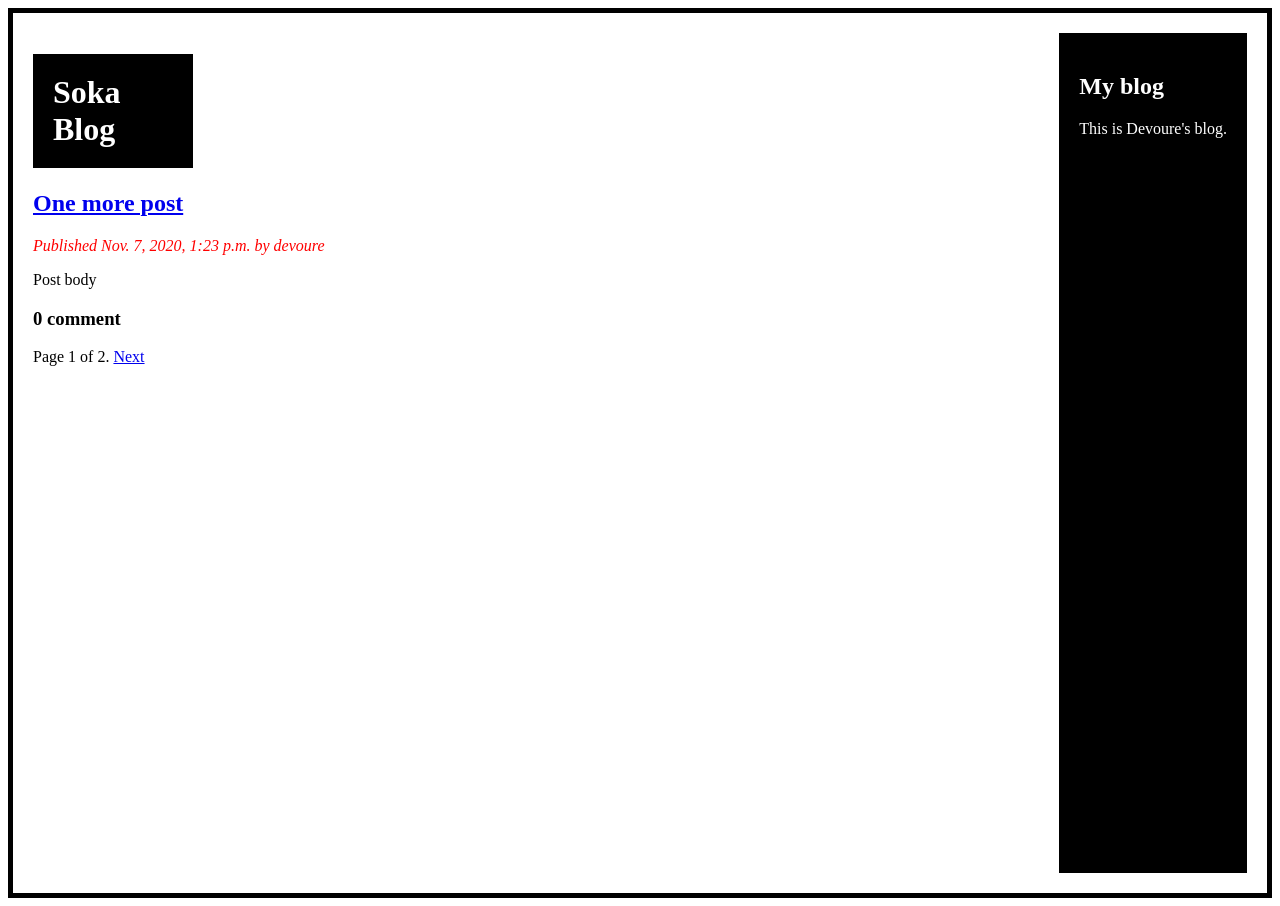
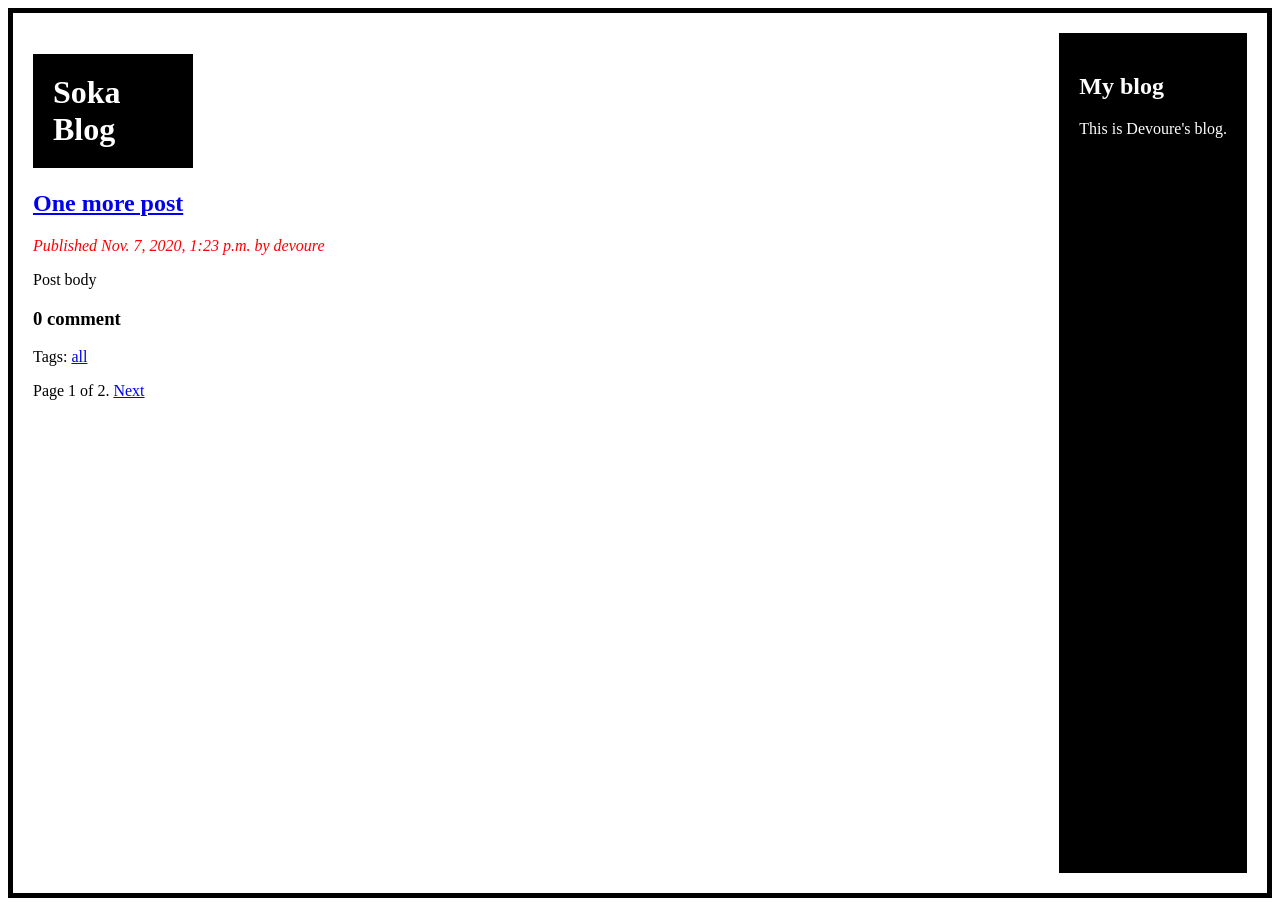
Before and after one commit to devoure/sokablog, a Django app: page /blog/ in a window 1280 px wide. Run offline with Django 3.2, Linux system fonts and the light colour scheme; data comes from the database, SQL or seed files in the repository; both versions use the stored data as it was after the commit; parts of the project's set-up code (start-up, migrations or seed data) failed here and were passed over.

Commit message:
Added tagging functionaity

```diff
--- a/blog/models.py
+++ b/blog/models.py
@@ -2,6 +2,7 @@ from django.db import models
 from django.utils import timezone
 from django.contrib.auth.models import User
 from django.urls import reverse
+from taggit.managers import TaggableManager
 
 # Create your models here.
 
@@ -37,6 +38,7 @@ class Post(models.Model):
     #the custom manager
     my_manager = CustomManager()
     #meta class defines anything that is not a field
+    tags=TaggableManager()
     class Meta:
         #ordering =tells django to sort the results by the publish field
         #..when we query the database
--- a/blog/templates/blog/post/list.html
+++ b/blog/templates/blog/post/list.html
@@ -2,6 +2,10 @@
 {% block title %}Soka Blog{% endblock %}
 {% block content %}
 <h1>Soka Blog</h1>
+{% if tag %}
+<h2>Posts tagged with "{{ tag.name }}"</h2>
+{% endif %}
+
 {% for post in posts %}
 <h2>
    <a href="{{ post.get_absolute_url }}">
@@ -13,6 +17,12 @@
 </p>
 {{ post.body|truncatewords:30|linebreaks }}
 <h3>{{post.comments.count}} comment{{ post.comments|pluralize }}</h3>
+<p>Tags:
+{% for tag in post.tags.all %}
+<a href="{% url "blog:post_list_by_tag" tag.slug %}">{{ tag.name }}</a>
+{% if not forloop.last %},{% endif %}
+{% endfor %}
+</p>
 {% endfor %}
 
 {% include "blog/pagination.html" with page=posts %}
--- a/blog/urls.py
+++ b/blog/urls.py
@@ -3,6 +3,8 @@ from . import views
 app_name = 'blog'
 urlpatterns = [
     url(r'^$', views.post_list, name='post_list'),
+    # url(r'^$', views.PostListView.as_view(), name='post_list'),
+    url(r'^tag/(?P<tag_slug>[-\w]+)/$', views.post_list, name='post_list_by_tag'),
     url(r'^(?P<year>\d{4})/(?P<month>\d{2})/(?P<day>\d{2})/'\
         r'(?P<post>[-\w]+)/$',views.post_detail,name='post_detail'),
     url(r'^(?P<post_id>\d+)/share/$', views.post_share, name='post_share'),
--- a/blog/views.py
+++ b/blog/views.py
@@ -6,10 +6,15 @@ from .forms import EmailPostForm, CommentForm
 from django.core.mail import send_mail
 from django.http import HttpResponseRedirect
 from django.contrib import messages
+from taggit.models import Tag
 # Create your views here.
 #view for retrieving all the post
-def post_list(request):
+def post_list(request, tag_slug=None):
     object_list=Post.my_manager.all()
+    tag = None
+    if tag_slug:
+        tag = get_object_or_404(Tag, slug=tag_slug)
+        object_list = object_list.filter(tags__in=[tag])
     paginator=Paginator(object_list, 1)#1 posts in each page
     page = request.GET.get('page')
     try:
@@ -24,7 +29,8 @@ def post_list(request):
     return render(request,
                   'blog/post/list.html',
                   {'page':page,
-                   'posts':posts})
+                   'posts':posts,
+                   'tag':tag})
 
 
 #view for displacing a single post
--- a/soka/settings.py
+++ b/soka/settings.py
@@ -39,6 +39,7 @@ INSTALLED_APPS = [
     'django.contrib.messages',
     'django.contrib.staticfiles',
     'blog',
+    'taggit'
 ]
 
 MIDDLEWARE = [
```
Also changed, not shown: blog/migrations/0003_post_tags.py (added), db.sqlite3.
